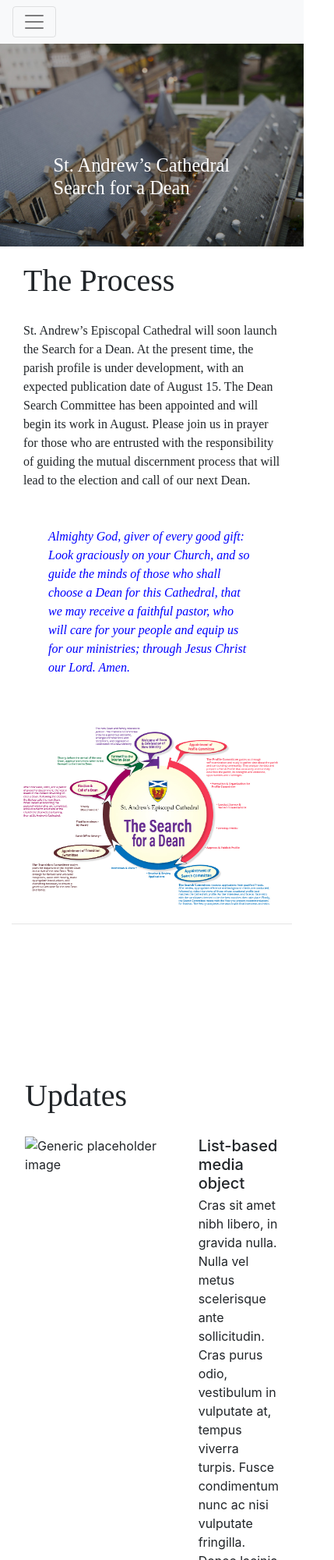
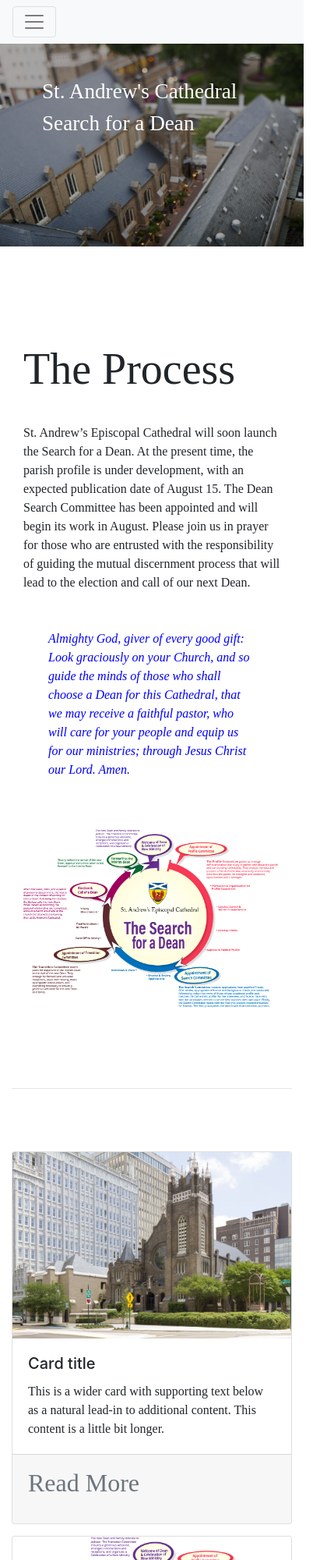
Before and after one commit to GTR00/staprofile, a plain HTML site: page index.html in a window 390 px wide. Shown: the top 2000 px of the page at 78% size, 429 px wide, since content can reach past the window. Drawn offline with nearby package versions, Linux system fonts and the light colour scheme; a web font is replaced by a local one.

Commit message:
Update Cards, text over img

```diff
--- a/css/styles.css
+++ b/css/styles.css
@@ -34,23 +34,48 @@ ul.navbar-nav {
 
 }
 
+
+
+.front-image{
+width:"100%";
+margin-bottom: 6em;
+}
+
 .logosize{
     width:65%;
 }
 .centered-text-over-image {
     position: absolute;
     top: 20%;
-    right: 0%;
-    content: '';
+    left: 10%;
+    /* content: ''; */
 }
 
-
+.rowHeigth{
+    margin-bottom:-5em;
+}
 
 .titlehead{
     font-family: 'adobe caslon pro';
     font-size: 5em;
-    padding-top: .5em;
+    /* padding-top: .5em; */
     padding-bottom: .5em;
+}
+
+.whitetitlehead{
+    font-family: 'adobe caslon pro';
+    font-size: 5em;
+    /* padding-top: .5em;
+    padding-bottom: .5em; */
+    color: white;
+
+
+}
+
+.readmore p{
+
+   font-size: 2em;
+   font-family: 'adobe caslon pro';
 }
 
 .italblueprayer{
@@ -60,12 +85,19 @@ ul.navbar-nav {
 }
 
 hr{
-    padding: 4em 0em 4em 0em;
+    margin-top:6em;
+    padding: 4em 0em 0em 0em;
 }
 
 .col-pad{
     padding:2em;
 }
+
+/* .update-card{
+    float: left;
+    margin: 1em 1em 1em 1em;
+
+}  */
 
 .noimagemobile{
     /* display: block; */
@@ -87,7 +119,7 @@ hr{
 
     .titlehead{
         font-family: 'adobe caslon pro';
-        font-size: 2.5em;
+        font-size: 3.5em;
         padding-top: .5em;
         padding-bottom: .5em;
     }
@@ -103,4 +135,49 @@ hr{
         .headerstartlogo{
             top: 0;
         }
-}
+
+
+    .whitetitlehead{
+            font-family: 'adobe caslon pro';
+            font-size: 3.5em;
+            /* padding-top: .5em;
+            padding-bottom: .5em; */
+            color: white;
+        }
+
+    }
+
+
+    @media (max-width: 767.98px) {
+        .whitetitlehead{
+            font-family: 'adobe caslon pro';
+            font-size: 2em;
+            color: white;
+        }
+
+        .centered-text-over-image {
+            position: absolute;
+            top: 15%;
+            left: 10%;
+            content: '';
+        }
+
+     }
+
+
+    @media (max-width: 575.98px) {
+
+        .whitetitlehead{
+            font-family: 'adobe caslon pro';
+            font-size: 1.7em;
+            color: white;
+        }
+
+
+        .centered-text-over-image {
+            position: absolute;
+            top: 12%;
+            left: 10%;
+            content: '';
+        }
+     }
--- a/index.html
+++ b/index.html
@@ -62,23 +62,21 @@
         </nav>
 
 
-    <div class="bgimage">
-          <img class="img-fluid" src="img/stabg2.jpg" width="100%">
-    </div>
+
+          <img class="img-fluid front-image" src="img/stabg2.jpg">
 
 
 
     <div class="container">
         <div class="row">
-            <div class="col-xl-12 centered-text-over-image">
-              <img class="img-fluid headerstartlogo" src="img/logo.svg">
+            <div class="col-xl centered-text-over-image">
+              <h1 class="whitetitlehead">St. Andrew's Cathedral</h1>
+              <h1 class="whitetitlehead">Search for a Dean</h1>
+
             </div>
           </div>
 </div>
-        <!-- <div class="text-wrapper">
-            <h1>St. Andrew's Episcopal Cathedral
-                <br>Search for a Dean</h1>
-        </div> -->
+
     </div>
 
     <div class="container">
@@ -97,35 +95,45 @@
         </div>
     </div>
 
-    <div class="container col-pad">
-            <h1 class="titlehead">Updates</h1>
-        <div class="row">
-            <div class="col-sm">
-                    <ul class="list-unstyled">
-                            <li class="media">
-                              <img class="mr-3" src="..." alt="Generic placeholder image">
-                              <div class="media-body">
-                                <h5 class="mt-0 mb-1">List-based media object</h5>
-                                Cras sit amet nibh libero, in gravida nulla. Nulla vel metus scelerisque ante sollicitudin. Cras purus odio, vestibulum in vulputate at, tempus viverra turpis. Fusce condimentum nunc ac nisi vulputate fringilla. Donec lacinia congue felis in faucibus.
-                              </div>
-                            </li>
-                            <li class="media my-4">
-                              <img class="mr-3" src="..." alt="Generic placeholder image">
-                              <div class="media-body">
-                                <h5 class="mt-0 mb-1">List-based media object</h5>
-                                Cras sit amet nibh libero, in gravida nulla. Nulla vel metus scelerisque ante sollicitudin. Cras purus odio, vestibulum in vulputate at, tempus viverra turpis. Fusce condimentum nunc ac nisi vulputate fringilla. Donec lacinia congue felis in faucibus.
-                              </div>
-                            </li>
-                            <li class="media">
-                              <img class="mr-3" src="..." alt="Generic placeholder image">
-                              <div class="media-body">
-                                <h5 class="mt-0 mb-1">List-based media object</h5>
-                                Cras sit amet nibh libero, in gravida nulla. Nulla vel metus scelerisque ante sollicitudin. Cras purus odio, vestibulum in vulputate at, tempus viverra turpis. Fusce condimentum nunc ac nisi vulputate fringilla. Donec lacinia congue felis in faucibus.
-                              </div>
-                            </li>
-                          </ul>
-        </div>
+    <div class="container front-image">
+    <div class="row">
+        <div class="col-xl-12">
+            <div class="card-group">
+                <div class="card">
+                  <img class="card-img-top" src="img/stabg.jpg" alt="Card image cap">
+                  <div class="card-body">
+                    <h5 class="card-title">Card title</h5>
+                    <p class="card-text">This is a wider card with supporting text below as a natural lead-in to additional content. This content is a little bit longer.</p>
+                  </div>
+                  <div class="card-footer text-muted readmore"> <p>Read More</p>
+                  </div>
+                </div>
+                <div class="card">
+                  <img class="card-img-top" src="/img/Search-Infographic.jpg" alt="Card image cap">
+                  <div class="card-body">
+                    <h5 class="card-title">Card title</h5>
+                    <p class="card-text">This card has supporting text below as a natural lead-in to additional content.</p>
+                  </div>
+                  <div class="card-footer text-muted readmore"> <p>Read More</p>
+                  </div>
+                </div>
+                <div class="card">
+                  <img class="card-img-top" src="/img/stabg2.jpg" alt="Card image cap">
+                  <div class="card-body">
+                    <h5 class="card-title">Card title</h5>
+                    <p class="card-text">This is a wider card with supporting text below as a natural lead-in to additional content. This card has even longer content than the first to show that equal height action.</p>
+                  </div>
+                  <div class="card-footer text-muted readmore"> <p>Read More</p>
+                  </div>
+                </div>
+              </div>
+
       </div>
+    </div>
+</div>
+
+
+
 </body>
 
 </html>
```
